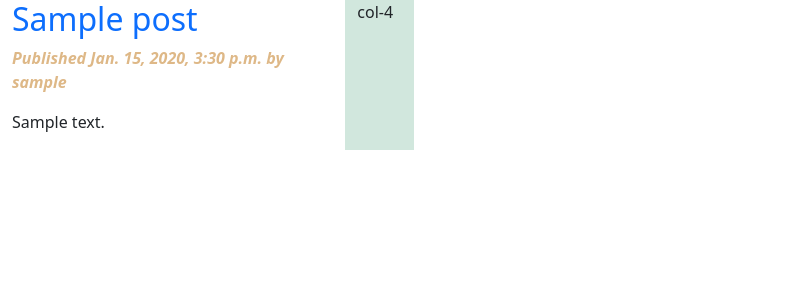
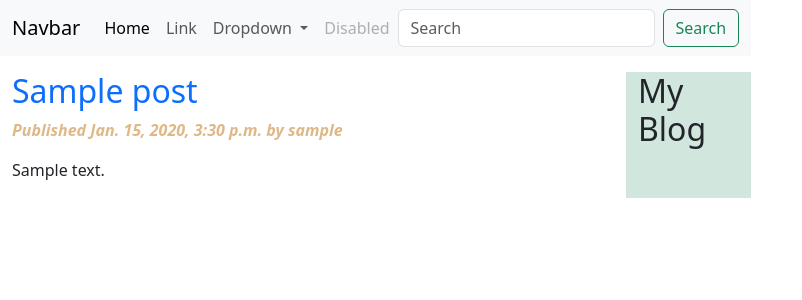
Before and after one commit to avi-1227/blog, a Django app: page / in a window 1280 px wide. Shown: the top 300 px of the page, without its empty margins (0-802 px from the left). Run offline with Django 5.2, Linux system fonts and the light colour scheme; tables that the repository leaves empty hold one stand-in row (values such as "Sample post").

Commit message:
Modify in get_absolute_url

```diff
--- a/blogapp/models.py
+++ b/blogapp/models.py
@@ -31,4 +31,4 @@ class Post(models.Model):
         return self.title
 
     def get_absolute_url(self):
-        return reverse('blogapp:post_detail', args=[self.id])
+        return reverse('blogapp:post_detail', args=[self.id, self.slug])
--- a/blogapp/templates/blogapp/base.html
+++ b/blogapp/templates/blogapp/base.html
@@ -14,7 +14,43 @@
 
 <body>
     <div class="mx-auto">
-        <div class="container-fluid">
+        <nav class="navbar navbar-expand-lg bg-body-tertiary">
+            <div class="container-fluid">
+              <a class="navbar-brand" href="#">Navbar</a>
+              <button class="navbar-toggler" type="button" data-bs-toggle="collapse" data-bs-target="#navbarSupportedContent" aria-controls="navbarSupportedContent" aria-expanded="false" aria-label="Toggle navigation">
+                <span class="navbar-toggler-icon"></span>
+              </button>
+              <div class="collapse navbar-collapse" id="navbarSupportedContent">
+                <ul class="navbar-nav me-auto mb-2 mb-lg-0">
+                  <li class="nav-item">
+                    <a class="nav-link active" aria-current="page" href="#">Home</a>
+                  </li>
+                  <li class="nav-item">
+                    <a class="nav-link" href="#">Link</a>
+                  </li>
+                  <li class="nav-item dropdown">
+                    <a class="nav-link dropdown-toggle" href="#" role="button" data-bs-toggle="dropdown" aria-expanded="false">
+                      Dropdown
+                    </a>
+                    <ul class="dropdown-menu">
+                      <li><a class="dropdown-item" href="#">Action</a></li>
+                      <li><a class="dropdown-item" href="#">Another action</a></li>
+                      <li><hr class="dropdown-divider"></li>
+                      <li><a class="dropdown-item" href="#">Something else here</a></li>
+                    </ul>
+                  </li>
+                  <li class="nav-item">
+                    <a class="nav-link disabled" aria-disabled="true">Disabled</a>
+                  </li>
+                </ul>
+                <form class="d-flex" role="search">
+                  <input class="form-control me-2" type="search" placeholder="Search" aria-label="Search">
+                  <button class="btn btn-outline-success" type="submit">Search</button>
+                </form>
+              </div>
+            </div>
+          </nav>
+        <div class="container-fluid mt-3">
             <div class="row">
 
                 <div class="col-10">
@@ -25,7 +61,7 @@
 
 
                 <div class="col-2 bg-success-subtle">
-                    col-4
+                    <h2>My Blog</h2>
                 </div>
 
 
--- a/blogapp/urls.py
+++ b/blogapp/urls.py
@@ -5,5 +5,5 @@ app_name = 'blogapp'
 
 urlpatterns = [
     path('', views.post_list, name='post_list'),
-    path('<int:id>/', views.post_detail, name='post_detail'),
+    path('<int:id>/<slug:post>/', views.post_detail, name='post_detail'),
 ]
--- a/blogapp/views.py
+++ b/blogapp/views.py
@@ -8,6 +8,6 @@ def post_list(request):
     return render(request, 'blogapp/post/list.html', {'posts':posts})
 
 
-def post_detail(request, id):
-    post = get_object_or_404(Post, id=id, status=Post.Status.PUBLISHED)
+def post_detail(request, id, post):
+    post = get_object_or_404(Post, id=id, status=Post.Status.PUBLISHED, slug=post)
     return render(request, 'blogapp/post/detail.html', {'post':post})
```
